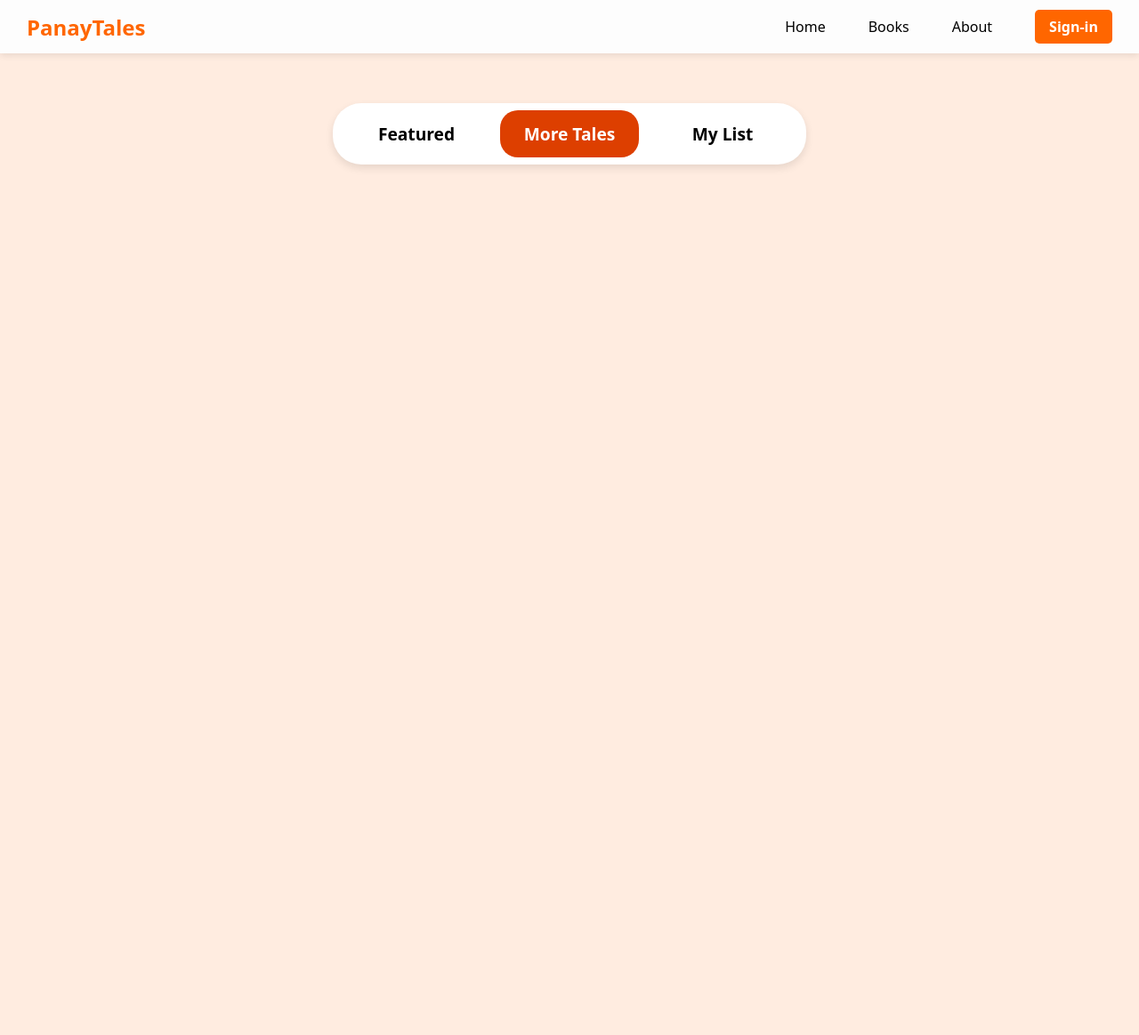
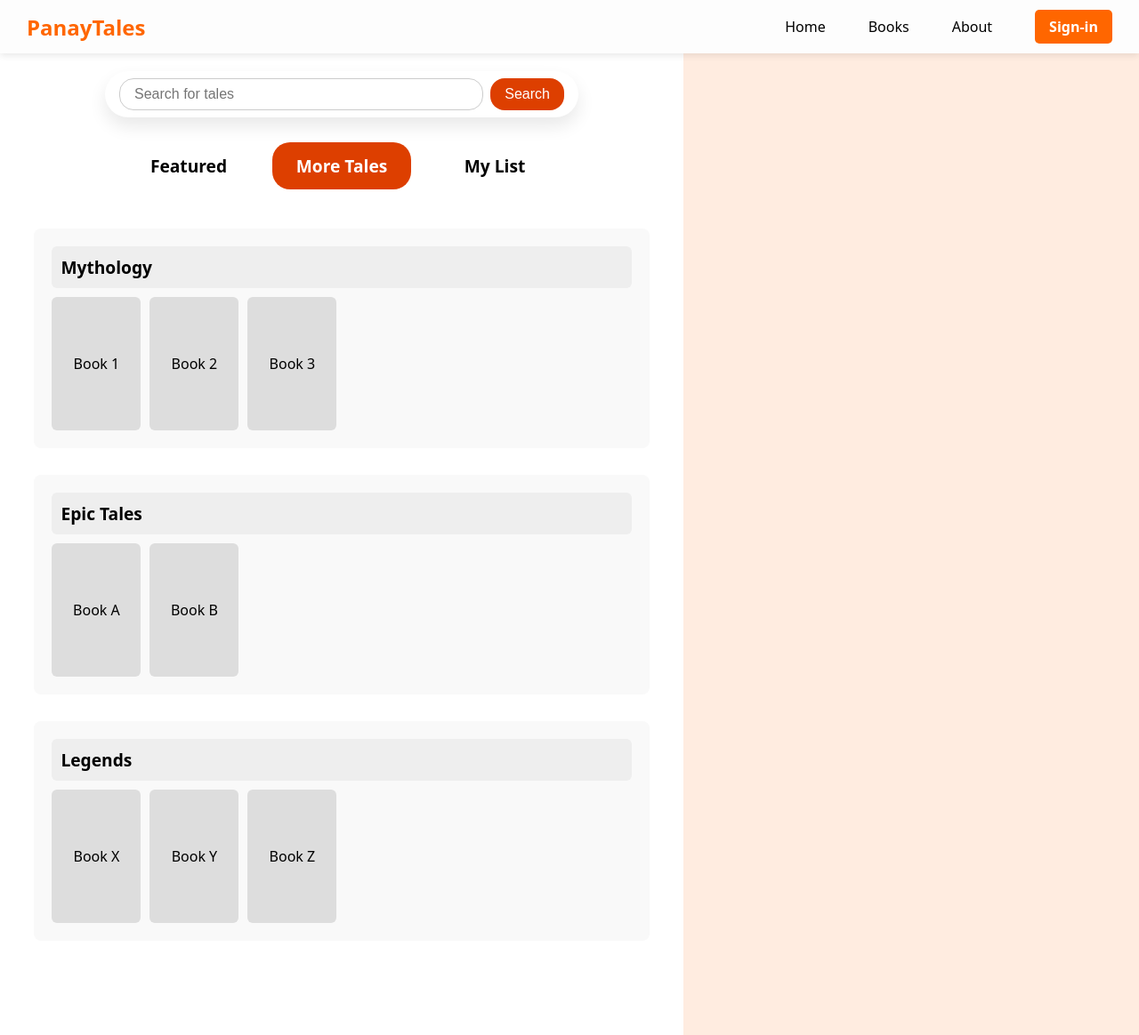
Before and after one commit to christianjayvillanueva-1654/ITC-PROJECT, a PHP site: page /MoreTales.php in a window 1280 px wide. Shown: the whole page at 89% size. Run offline with PHP 8.4, Linux system fonts and the light colour scheme.

Commit message:
Patch note 17: adjusted bugs

```diff
--- a/MoreTales.php
+++ b/MoreTales.php
@@ -17,6 +17,14 @@
   <?php include 'navbar.php'; ?>
 
   <main>
+
+    <div class="right-side">
+
+    <div class="searchBar">
+      <input type="text" placeholder="Search for tales">
+      <button type="submit">Search</button>
+    </div>
+
    <?php $currentPage = basename($_SERVER['PHP_SELF']); ?>
 
       <div class="navbar3">
@@ -26,6 +34,37 @@
              <a href="MyList.php" class="My-List">My List</a>
         </div>
       </div>
+
+      <div class="content">
+        <div class="genre">
+          <div class="legend">Mythology</div>
+          <div class="boook">
+            <div class="book">Book 1</div>
+            <div class="book">Book 2</div>
+            <div class="book">Book 3</div>
+          </div>
+        </div>
+
+        <div class="genre">
+          <div class="legend">Epic Tales</div>
+          <div class="boook">
+            <div class="book">Book A</div>
+            <div class="book">Book B</div>
+          </div>
+        </div>
+
+        <div class="genre">
+          <div class="legend">Legends</div>
+          <div class="boook">
+            <div class="book">Book X</div>
+            <div class="book">Book Y</div>
+            <div class="book">Book Z</div>
+          </div>
+        </div>
+      </div>
+
+
+    </div>
   </main>
 
 </body>
--- a/css/MoreTales.css
+++ b/css/MoreTales.css
@@ -1,3 +1,6 @@
+/* ===========================
+   Global Styles
+=========================== */
 html, body {
   font-family: 'Intel One Mono', 'Clear Sans', system-ui, -apple-system, 'Segoe UI', Roboto, 'Helvetica Neue', Arial, sans-serif;
   height: 100%;
@@ -5,21 +8,69 @@ html, body {
   padding: 0;
   background-color: rgb(255, 236, 224);
   box-sizing: border-box;
-  overflow: hidden; /* lock viewport, no scrollbars */
+  overflow: hidden; /* lock viewport, no global scroll */
 }
 
-.navbar3 {
+main {
+  width: 100%;
+  height: 100%;
+  display: flex;
+  flex-direction: column;   /* stack searchBar, navbar, content */
+  align-items: center;
+}
 
+/* ===========================
+   Right Side Panel
+=========================== */
+.right-side {
+  position: fixed;
+  left: 0;
+  height: 100vh;
+  width: 60vw;
+  min-width: 700px;
+  background-color: #fff;
+}
 
-  position: absolute; /* anchored to about-page1 */
-  top: 10vh;          /* 20vh from top */
-  left: 50%;
-  transform: translateX(-50%);
+/* ===========================
+   Search Bar
+=========================== */
+.searchBar {
   width: 500px;
+  margin: 20px auto; /* centers horizontally */
   background: #fff;
   border-radius: 2rem;
-  box-shadow: 0 4px 10px rgba(0, 0, 0, 0.1);
-  z-index: 3;
+  box-shadow: 0 10px 20px rgba(0, 0, 0, 0.089);
+  padding: 0.5rem 1rem;
+  display: flex;
+  gap: 0.5rem;
+}
+
+input[type="text"] {
+  flex: 1;
+  padding: 0.5rem 1rem;
+  border: 1px solid #ccc;
+  border-radius: 1rem;
+  font-size: 1rem;
+}
+
+button {
+  padding: 0.5rem 1rem;
+  border: none;
+  border-radius: 1rem;
+  background-color: #dd3f00;
+  color: #fff;
+  font-size: 1rem;
+  cursor: pointer;
+}
+
+/* ===========================
+   Navbar
+=========================== */
+.navbar3 {
+  width: 500px;
+  margin: 20px auto; /* sits below search bar */
+  background: transparent;
+  border-radius: 2rem;
   padding: 0.5rem 1rem;
 }
 
@@ -44,3 +95,54 @@ html, body {
   border-radius: 20px;
   transition: background-color 0.3s ease, color 0.3s ease;
 }
+
+/* ===========================
+   Content (scrollable panel)
+=========================== */
+.content {
+  width: 90%;
+  margin: 20px auto;
+  background-color: #00000000;
+  height: calc(100vh - 200px);    /* subtract searchBar + navbar height */
+  overflow-y: auto;               /* enables vertical scrolling */
+  overflow-x: hidden;
+  border-radius: 8px;
+  padding: 1rem;
+}
+
+/* ===========================
+   Genre Blocks
+=========================== */
+.genre {
+  display: flex;
+  flex-direction: column;   /* stack legend above books */
+  gap: 10px;
+  margin-bottom: 30px;
+  background: #f9f9f9;
+  border-radius: 8px;
+  padding: 20px;
+}
+
+.legend {
+  font-weight: bold;
+  font-size: 1.2rem;
+  background: #eee;
+  padding: 10px;
+  border-radius: 6px;
+}
+
+.boook {
+  display: flex;
+  flex-wrap: wrap;          /* books flow into rows */
+  gap: 10px;
+}
+
+.book {
+  flex: 0 0 100px;          /* fixed width for each book */
+  height: 150px;
+  background: #ddd;
+  border-radius: 6px;
+  display: flex;
+  align-items: center;
+  justify-content: center;
+}
```
